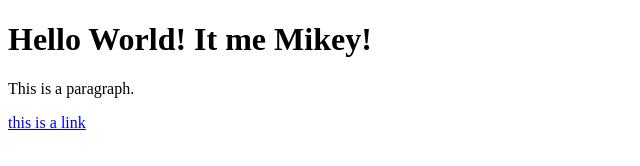
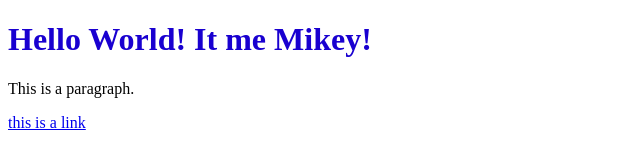
Before and after one commit to DarkwingDelphi/learn2code, a plain HTML site: page index.html in a window 1280 px wide. Shown: the whole page, without its empty margins (0-640 px from the left). Drawn offline with Linux system fonts and the light colour scheme.

Commit message:
color text

```diff
--- a/index.html
+++ b/index.html
@@ -4,6 +4,8 @@
     <meta charset="UTF-8">
     <meta name="viewport" content="width=device-width, initial-scale=1.0">
     <title>Learn2Code</title>
+
+    <link rel="stylesheet" href="style.css">
 </head>
 <body>
     <h1> Hello World! It me Mikey! </h1>
--- a/style.css
+++ b/style.css
@@ -0,0 +1,2 @@
+h1 {
+        color: rgb(25, 0, 208);
```
